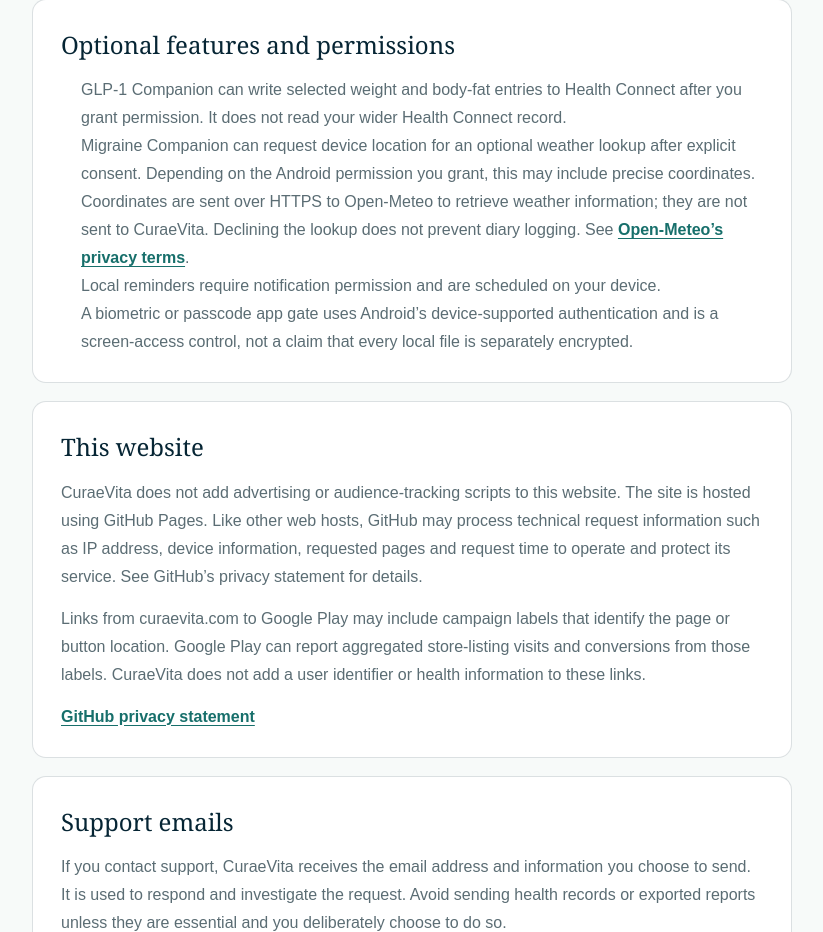
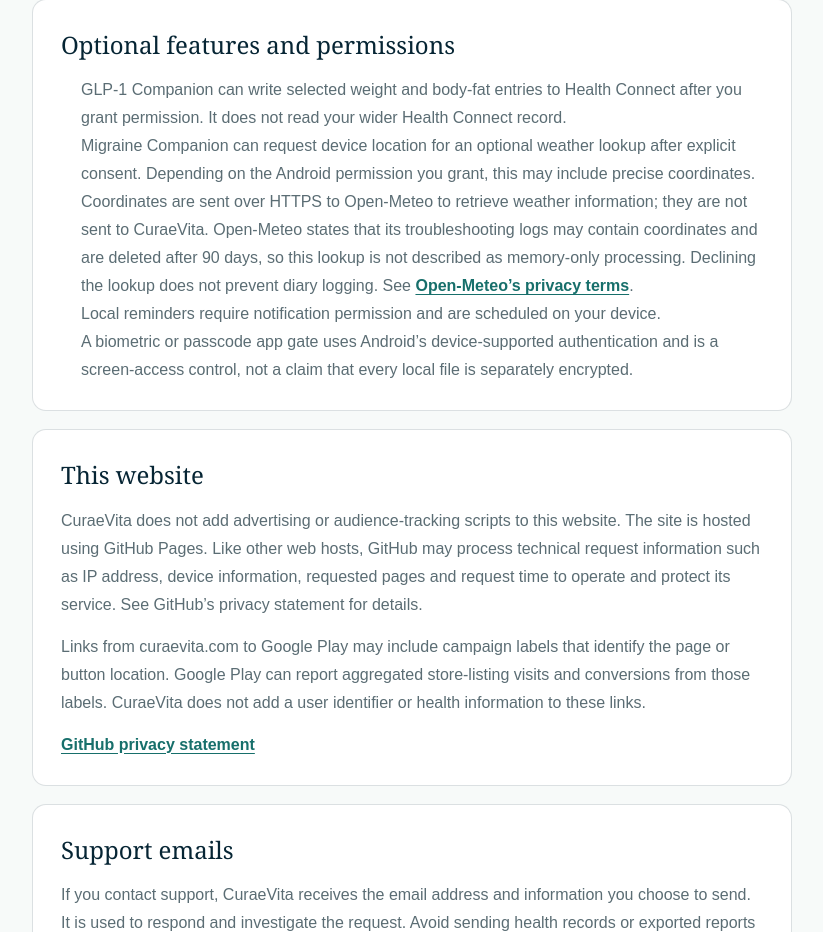
Before and after one commit to deliotd-cloud/Curaevita, a Next.js app in the folder curaevita-website/: page /privacy in a window 1280 px wide. Shown: the part 1792-2724 px from the top of the page, without its empty margins (228-1051 px from the left). Built offline with nearby package versions, Linux system fonts and the light colour scheme.

Commit message:
Disclose weather provider coordinate-log retention accurately

```diff
--- a/curaevita-website/app/privacy/page.tsx
+++ b/curaevita-website/app/privacy/page.tsx
@@ -50,7 +50,7 @@ export default function PrivacyPage() {
           <h2>Optional features and permissions</h2>
           <ul>
             <li>GLP-1 Companion can write selected weight and body-fat entries to Health Connect after you grant permission. It does not read your wider Health Connect record.</li>
-            <li>Migraine Companion can request device location for an optional weather lookup after explicit consent. Depending on the Android permission you grant, this may include precise coordinates. Coordinates are sent over HTTPS to Open-Meteo to retrieve weather information; they are not sent to CuraeVita. Declining the lookup does not prevent diary logging. See <a href="https://open-meteo.com/en/terms">Open-Meteo’s privacy terms</a>.</li>
+            <li>Migraine Companion can request device location for an optional weather lookup after explicit consent. Depending on the Android permission you grant, this may include precise coordinates. Coordinates are sent over HTTPS to Open-Meteo to retrieve weather information; they are not sent to CuraeVita. Open-Meteo states that its troubleshooting logs may contain coordinates and are deleted after 90 days, so this lookup is not described as memory-only processing. Declining the lookup does not prevent diary logging. See <a href="https://open-meteo.com/en/terms">Open-Meteo’s privacy terms</a>.</li>
             <li>Local reminders require notification permission and are scheduled on your device.</li>
             <li>A biometric or passcode app gate uses Android’s device-supported authentication and is a screen-access control, not a claim that every local file is separately encrypted.</li>
           </ul>
```
